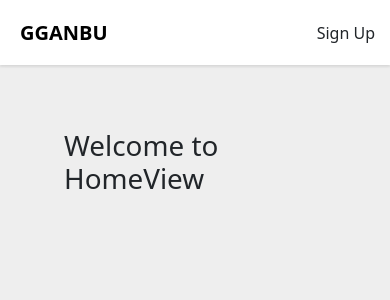
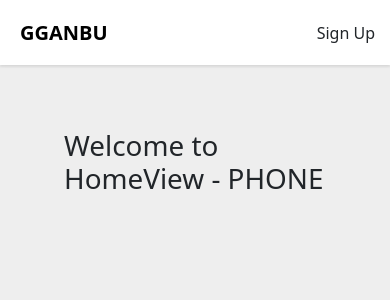
Before and after one commit to kim15096/project-gganbu, a Vue app in the folder frontend-web/: page / in a window 390 px wide. Shown: the top 300 px of the page. Built offline with nearby package versions, Linux system fonts and the light colour scheme.

Commit message:
Created Web/Phone layout in template

```diff
--- a/frontend-web/src/views/HomeView.vue
+++ b/frontend-web/src/views/HomeView.vue
@@ -1,9 +1,37 @@
-<script setup>
+<template>
+  <!-- WEB LAYOUT -->
+  <div v-if="!layoutStore.isPhoneLayout">
+    <h1>Welcome to HomeView - WEB</h1>
+  </div>
+
+  <!-- PHONE LAYOUT -->
+  <div v-if="layoutStore.isPhoneLayout">
+    <h1>Welcome to HomeView - PHONE</h1>
+  </div>
+</template>
+
+<script>
+import { useLayoutStore } from '@/stores/layoutStore';
+
+export default {
+  name: 'HomeView',
+  components: {
+
+  },
+  setup() {
+        const layoutStore = useLayoutStore()
+        return { layoutStore }
+    },
+  data() {
+    return {
+      isPhoneLayout: false,
+    };
+  },
+  methods: {
+  }
+
+};
 </script>
-
-<template>
-  <h1>Welcome to HomeView</h1>
-</template>
 
 <style>
 body {
```
